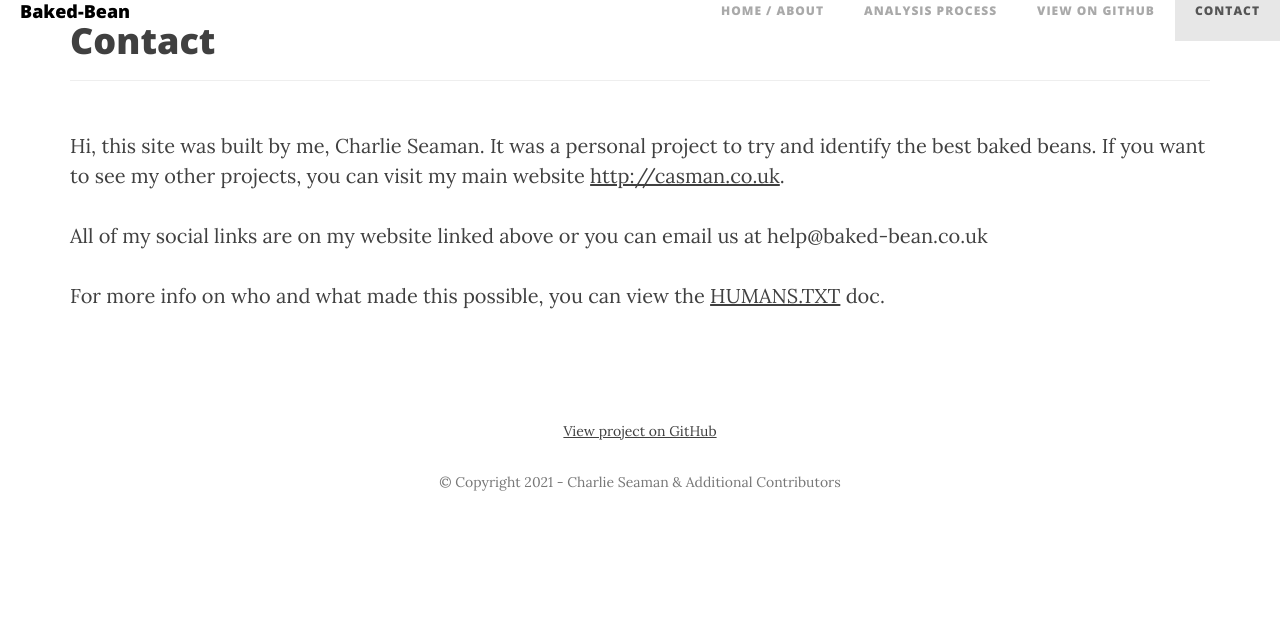
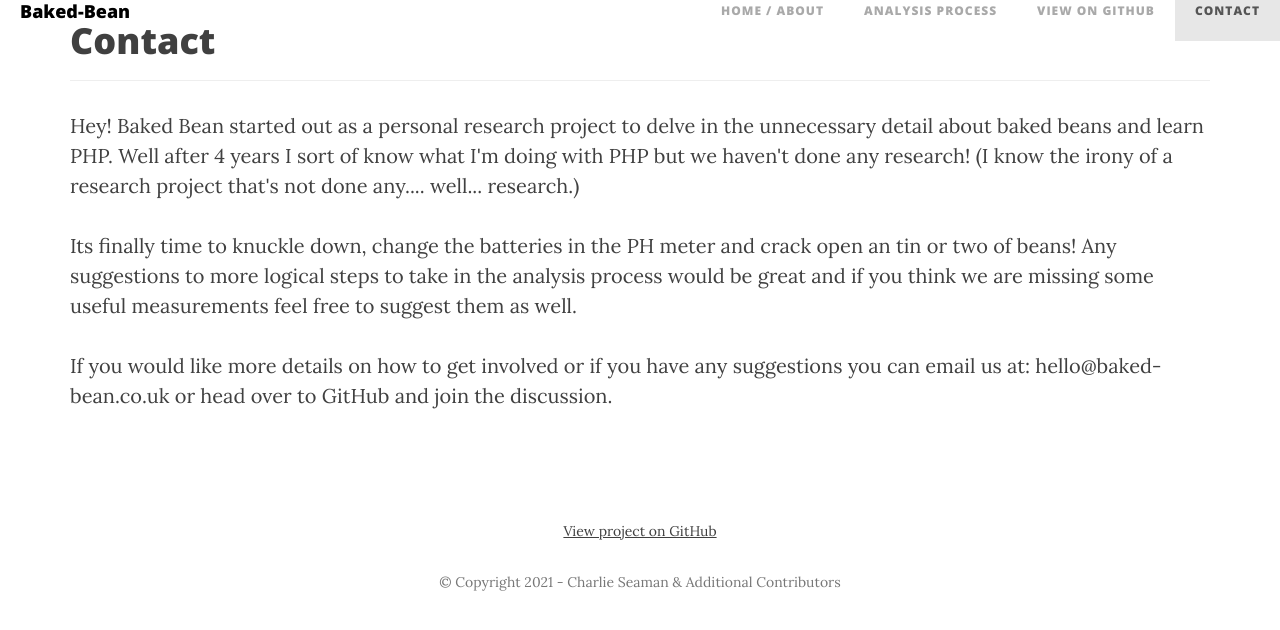
Before and after one commit to casman300/Baked-Beans, a PHP site: page /contact.php in a window 1280 px wide. Shown: the part 19-649 px from the top of the page. Run offline with PHP 8.4, Linux system fonts and the light colour scheme; some libraries are stand-ins or nearby versions.

Commit message:
Reworded page
fixes #34 Hummans.txt has been removed as it was a bit gimmicky and gave away version numbers very clearly, etc.

```diff
--- a/contact.php
+++ b/contact.php
@@ -16,13 +16,12 @@
     <div class="page-header">
       <h1>Contact</h1>
     </div>
-    <div class="row">
-    <div class="col-xs-12">
-    <p>Hi, this site was built by me, Charlie Seaman. It was a personal project to try and identify the best baked beans. If you want to see my other projects, you can visit my main website <a href="https://casman.co.uk">http://casman.co.uk</a>.</p>
-    <p>All of my social links are on my website linked above or you can email us at help@baked-bean.co.uk</p>
-    <p>For more info on who and what made this possible, you can view the <a href="HUMANS.TXT">HUMANS.TXT</a> doc.</p>
-    </div>
-    </div>
+
+    <p>Hey! Baked Bean started out as a personal research project to delve in the unnecessary detail about baked beans and learn PHP. Well after 4 years I sort of know what I'm doing with PHP but we haven't done any research! (I know the irony of a research project that's not done any.... well... research.)</p>
+    <p>Its finally time to knuckle down, change the batteries in the PH meter and crack open an tin or two of beans! Any suggestions to more logical steps to take in the analysis process would be great and if you think we are missing some useful measurements feel free to suggest them as well.</p>
+
+    <p>If you would like more details on how to get involved or if you have any suggestions you can email us at: hello@baked-bean.co.uk or head over to GitHub and join the discussion.</p>
+
     </div>
 
 
```
